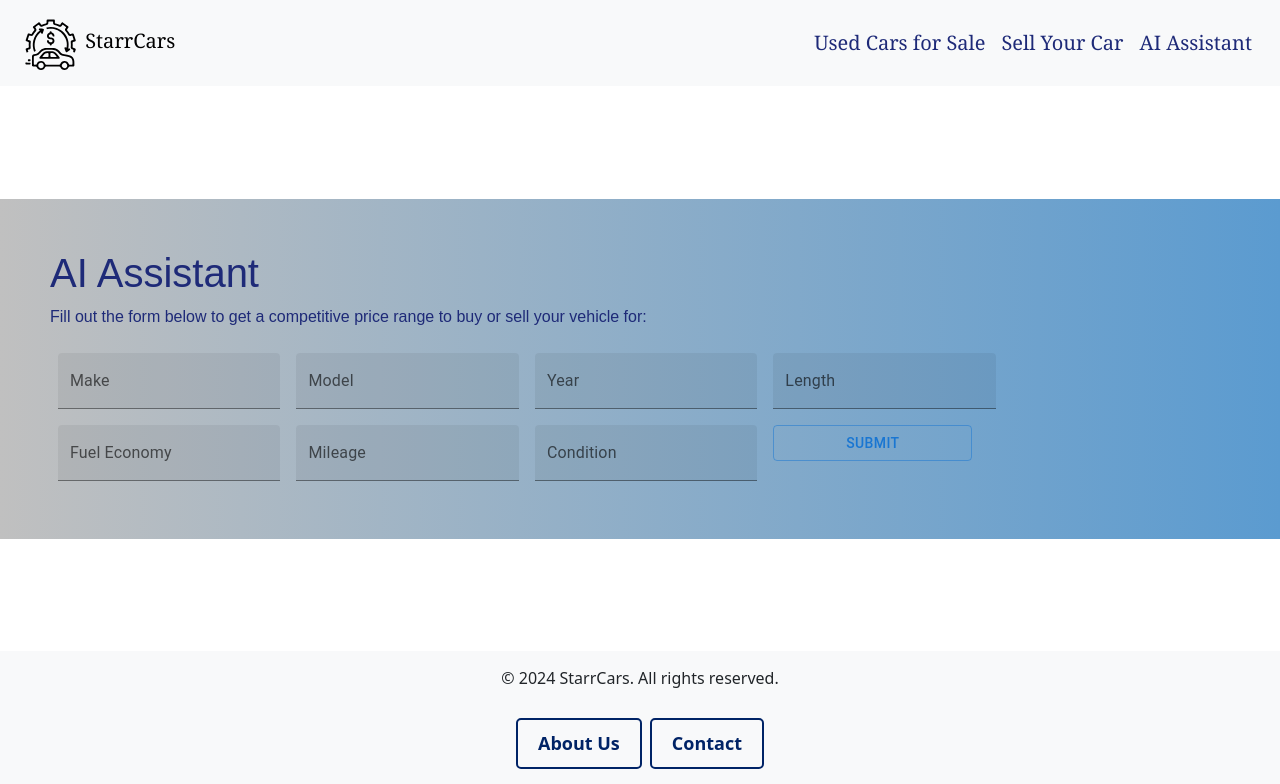
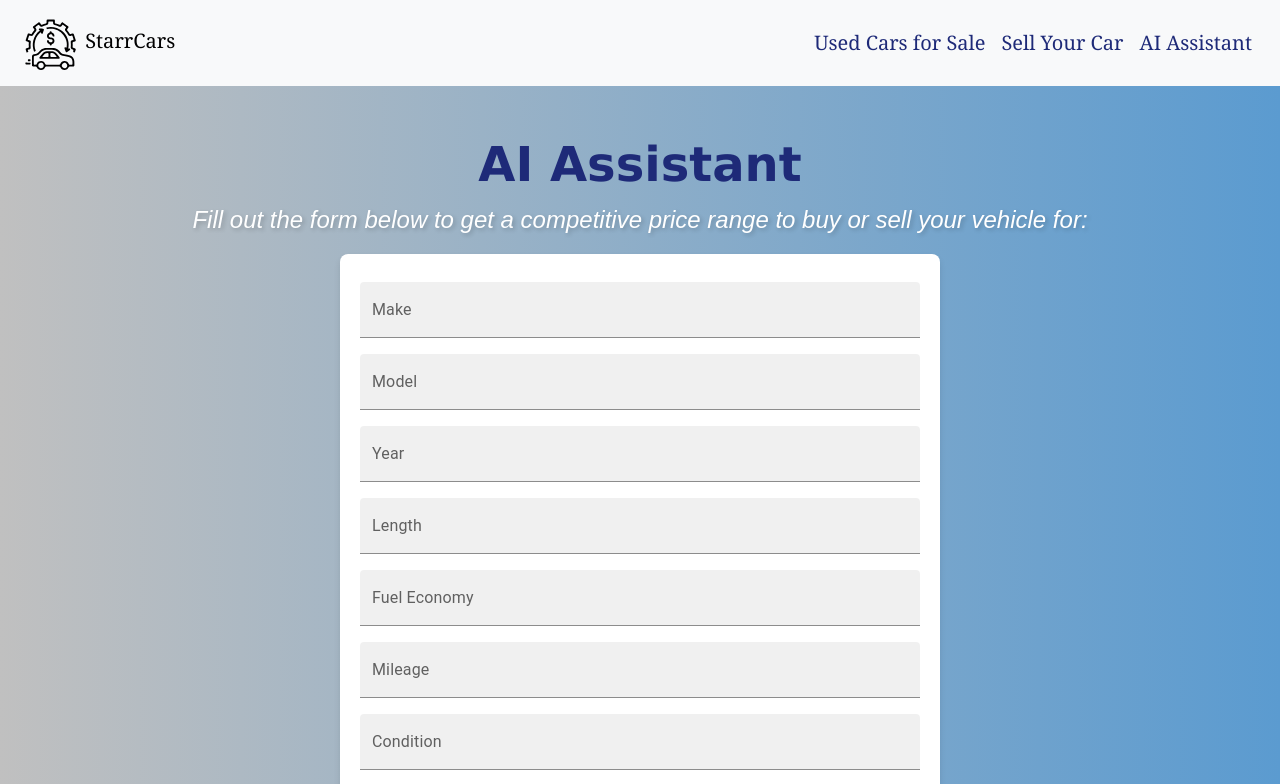
Before and after one commit to amalekia/StarrCars, a React (Create React App) app in the folder frontend/: page /aiassistant in a window 1280 px wide. Shown: the top 784 px of the page. Built offline with nearby package versions, Linux system fonts and the light colour scheme.

Commit message:
added some more styling

```diff
--- a/frontend/src/styles/aiassistant.css
+++ b/frontend/src/styles/aiassistant.css
@@ -3,4 +3,86 @@
     color: #1e2a78; /* Daytona blue */
     background: linear-gradient(to left, #5b9bd0, #c0c0c0);
     padding: 50px;
+    text-align: center;
 }
+
+.ai-assistant-container h1 {
+    font-size: 3rem;
+    font-weight: bold;
+    font-family: Verdana, Geneva, Tahoma, sans-serif;
+    color: #1e2a78;
+}
+
+.ai-assistant-container p {
+    font-size: 1.5rem;
+    color: #fff;
+    font-style: italic;
+    text-shadow: 2px 2px 4px rgba(0, 0, 0, 0.2);
+}
+
+.loading-screen {
+    font-size: 1.5rem;
+    color: #1e2a78;
+    font-weight: bold;
+}
+
+h2 {
+    font-size: 2rem;
+    font-weight: bold;
+    color: #1e2a78;
+}
+
+.estimated-price-container {
+    background: white;
+    padding: 20px;
+    border-radius: 8px;
+    box-shadow: 0 4px 6px rgba(0, 0, 0, 0.1);
+    display: inline-block;
+    margin-top: 20px;
+}
+
+.estimated-price-container h2 {
+    margin-bottom: 15px;
+}
+
+.reset-button {
+    background-color: #1e2a78;
+    color: white;
+    border: none;
+    padding: 10px 20px;
+    font-size: 1rem;
+    cursor: pointer;
+    transition: 0.3s;
+}
+
+.reset-button:hover {
+    background-color: #142063;
+}
+
+form {
+    max-width: 600px;
+    margin: 0 auto;
+    background: white;
+    padding: 20px;
+    border-radius: 8px;
+    box-shadow: 0 4px 6px rgba(0, 0, 0, 0.1);
+}
+
+.MuiTextField-root {
+    width: 100% !important;
+    margin-bottom: 15px;
+}
+
+.MuiButton-outlined {
+    background-color: #1e2a78;
+    color: white;
+    border: none;
+    padding: 10px 20px;
+    font-size: 1rem;
+    cursor: pointer;
+    transition: 0.3s;
+}
+
+.MuiButton-outlined:hover {
+    background-color: #142063;
+}
--- a/frontend/src/styles/sellcar.css
+++ b/frontend/src/styles/sellcar.css
@@ -2,7 +2,7 @@
     font-family: "Arial", sans-serif;
     color: #1e2a78; /* Daytona blue */
     background: linear-gradient(to left, #5b9bd0, #c0c0c0);
-    padding: 40px 20px;
+    padding: 50px;
 }
 
 .sell-car-header {
--- a/frontend/src/views/aiassistant.jsx
+++ b/frontend/src/views/aiassistant.jsx
@@ -25,25 +25,26 @@ export default function AIAssistant() {
             {loading ? (
                 <div className="loading-screen">Loading...</div>
             ) : priceRange ? (
-                <div>
+                <div className="estimated-price-container">
                     <h2>Estimated Price Range: {priceRange}</h2>
+                    <Button className="reset-button" variant="outlined" onClick={() => setPriceRange(null)}>Reset</Button>
                 </div>
             ) : (
                 <Box
                     component="form"
-                    sx={{ '& > :not(style)': { m: 1, width: '25ch' } }}
+                    sx={{ '& > :not(style)': { m: 1, width: '100%' }, display: 'flex', flexDirection: 'column', alignItems: 'center' }}
                     noValidate
                     autoComplete="off"
                     onSubmit={handleSubmit}
                 >
-                    <TextField id="filled-basic" label="Make" variant="filled" />
-                    <TextField id="filled-basic" label="Model" variant="filled" />
-                    <TextField id="filled-basic" label="Year" variant="filled" />
-                    <TextField id="filled-basic" label="Length" variant="filled" />
-                    <TextField id="filled-basic" label="Fuel Economy" variant="filled" />
-                    <TextField id="filled-basic" label="Mileage" variant="filled" />
-                    <TextField id="filled-basic" label="Condition" variant="filled" />
-                    <Button variant="outlined" type="submit">Submit</Button>
+                    <TextField id="make" label="Make" variant="filled" className="MuiTextField-root" />
+                    <TextField id="model" label="Model" variant="filled" className="MuiTextField-root" />
+                    <TextField id="year" label="Year" variant="filled" className="MuiTextField-root" />
+                    <TextField id="length" label="Length" variant="filled" className="MuiTextField-root" />
+                    <TextField id="fuel-economy" label="Fuel Economy" variant="filled" className="MuiTextField-root" />
+                    <TextField id="mileage" label="Mileage" variant="filled" className="MuiTextField-root" />
+                    <TextField id="condition" label="Condition" variant="filled" className="MuiTextField-root" />
+                    <Button className="MuiButton-outlined" variant="outlined" type="submit" sx={{ mt: 2 }}>Submit</Button>
                 </Box>
             )}
         </div>
```
